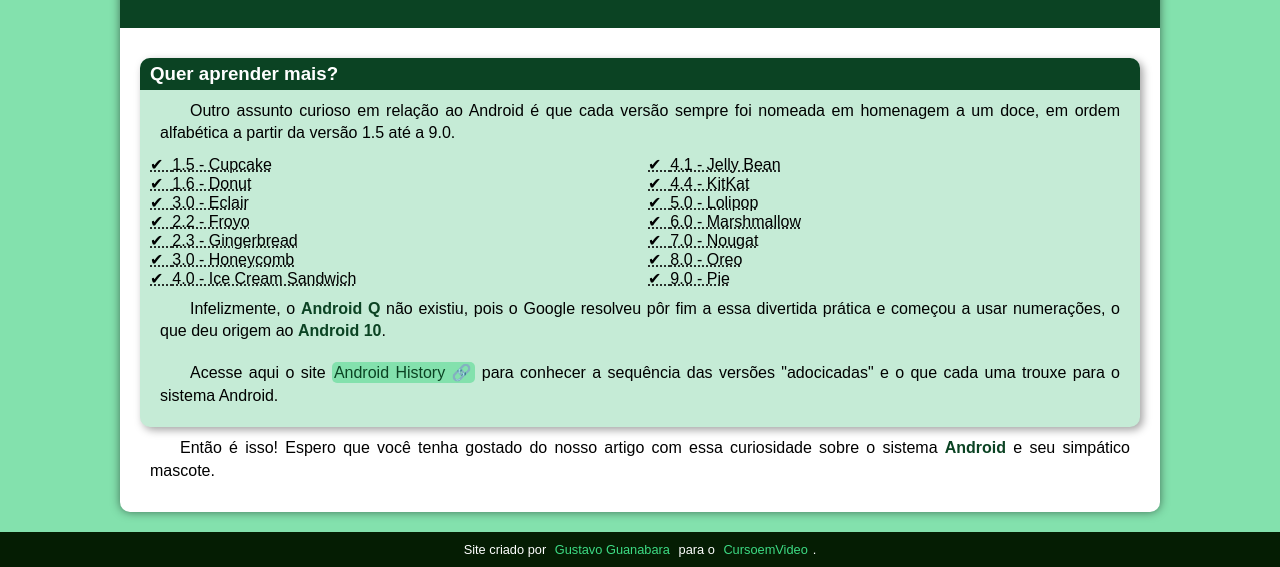
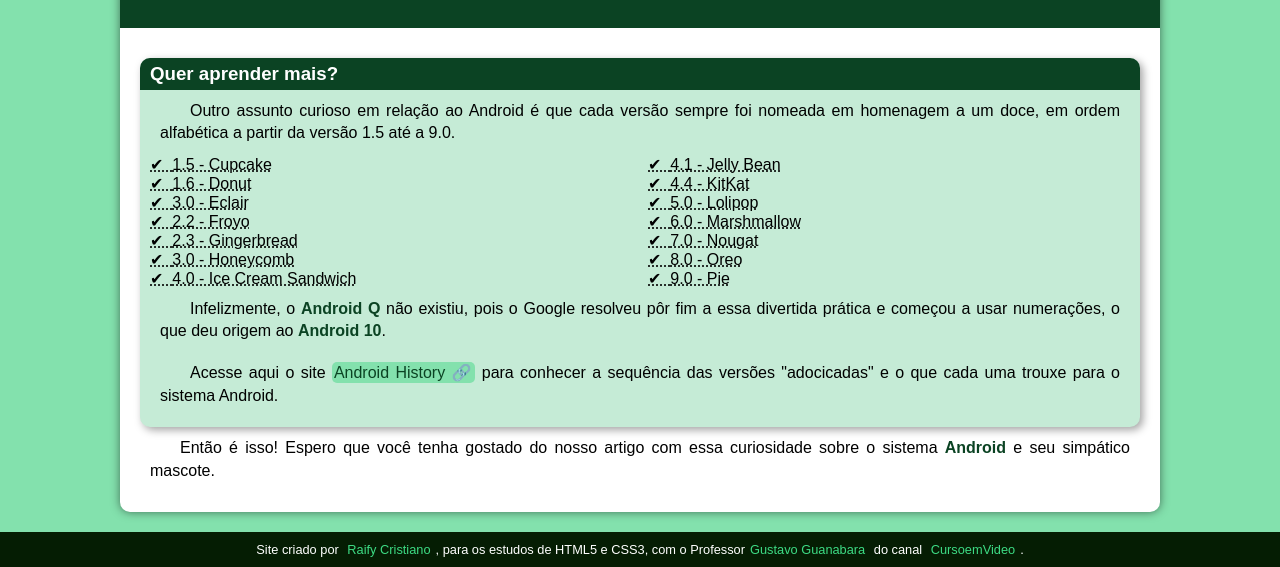
Before and after one commit to cristtiano-sousa/primeiro-miniprojeto, a plain HTML site: page index.html in a window 1280 px wide. Shown: the part 2191-2758 px from the top of the page. Drawn offline with Linux system fonts and the light colour scheme.

Commit message:
atualizado

```diff
--- a/index.html
+++ b/index.html
@@ -114,6 +114,6 @@
     </article>
 </main>
 
-<footer><p>Site criado por <a href="https://gustavoguanabara.github.io/" target="_blank">Gustavo Guanabara</a> para o <a href="https://www.cursoemvideo.com/" target="_blank">CursoemVideo</a>.</p></footer>
+<footer><p>Site criado por <a href="https://cristtiano-sousa.github.io/" target="_blank" rel="external">Raify Cristiano</a>, para os estudos de HTML5 e CSS3, com o Professor<a href="https://gustavoguanabara.github.io/" target="_blank" rel="external">Gustavo Guanabara</a> do canal <a href="https://www.cursoemvideo.com/" target="_blank" rel="external">CursoemVideo</a>.</p></footer>
 </body>
 </html>
```
